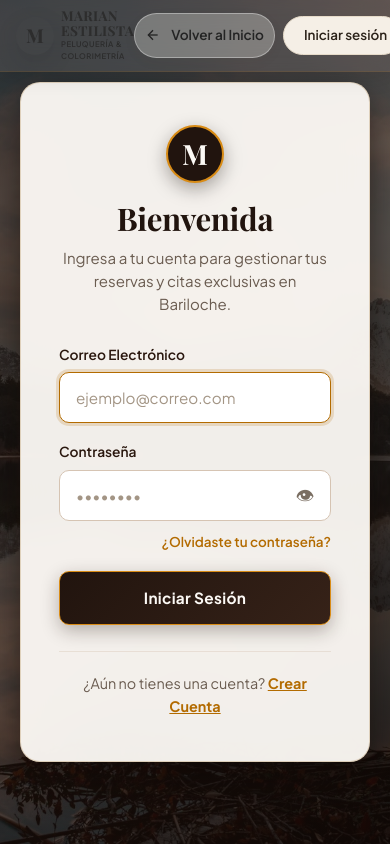
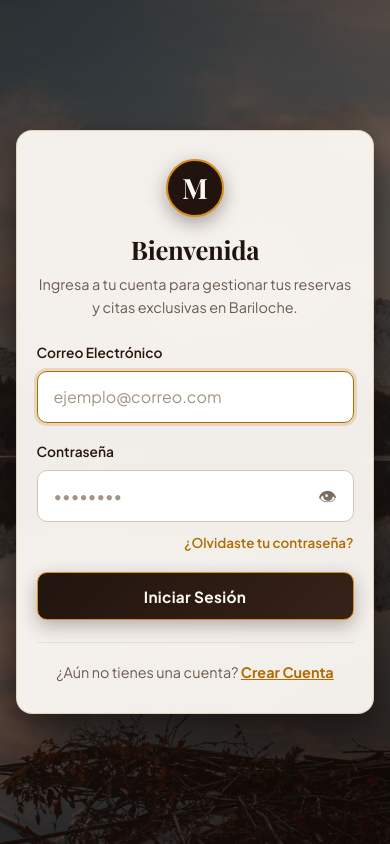
Before and after one commit to PueblaTL/Peluqueria_Marian_Estilista, a PHP site: page /marian-estilista/frontend/pages/login.html in a window 390 px wide. Run offline with PHP 8.4, Linux system fonts and the light colour scheme; some libraries are stand-ins or nearby versions; some web fonts are replaced.

Commit message:
cambio en responsive login

```diff
--- a/backend/config/config.php
+++ b/backend/config/config.php
@@ -128,7 +128,7 @@ define('SMTP_PASSWORD', getenv('SMTP_PASSWORD') !== false ? getenv('SMTP_PASSWOR
 define('SMTP_ENCRYPTION', getenv('SMTP_ENCRYPTION') ?: 'ssl'); // 'ssl' (SMTPS, puerto 465) o 'tls' (puerto 587)
 
 // Correo de Marian para notificaciones de nuevos turnos:
-define('MARIAN_NOTIFICATION_EMAIL', getenv('MARIAN_NOTIFICATION_EMAIL') ?: 'marianestilista@gmail.com');
+define('MARIAN_NOTIFICATION_EMAIL', getenv('MARIAN_NOTIFICATION_EMAIL') ?: 'agupuebla17@gmail.com');
 
 
 // Configuración de Sesión Segura en PHP
--- a/frontend/css/auth.css
+++ b/frontend/css/auth.css
@@ -364,6 +364,62 @@
 }
 
 
+/* Ajustes exclusivos del login en pantallas pequeñas. */
+@media (max-width: 768px) {
+  .login-page {
+    min-height: 100svh;
+  }
+
+  .login-page .site-header {
+    display: none;
+  }
+
+  .login-page .auth-main-content {
+    padding: 24px 16px;
+    min-width: 0;
+  }
+
+  .login-page .auth-card {
+    min-width: 0;
+    padding: 28px clamp(16px, 5vw, 32px);
+    border-radius: 16px;
+    overflow-wrap: anywhere;
+  }
+
+  .login-page .auth-card-header {
+    margin-bottom: 24px;
+  }
+
+  .login-page .auth-title {
+    font-size: clamp(1.6rem, 6vw, 1.95rem);
+    line-height: 1.25;
+  }
+
+  .login-page .auth-subtitle {
+    font-size: 0.9rem;
+  }
+
+  .login-page .form-input-custom {
+    min-width: 0;
+    min-height: 48px;
+    font-size: 16px;
+  }
+
+  .login-page .auth-btn-submit,
+  .login-page .auth-btn-back {
+    min-height: 48px;
+    padding: 12px;
+    white-space: normal;
+    line-height: 1.4;
+  }
+
+  .login-page .auth-card-footer {
+    margin-top: 22px;
+    padding-top: 18px;
+    line-height: 1.6;
+  }
+}
+
 /* ==========================================================================
    PANEL MIS RESERVAS
    ========================================================================== */
--- a/frontend/pages/login.html
+++ b/frontend/pages/login.html
@@ -24,7 +24,7 @@
   <link rel="stylesheet" href="../css/alerts.css">
 </head>
 
-<body class="auth-page-body auth-login-theme">
+<body class="auth-page-body auth-login-theme login-page">
 
   <!-- Header mínimo -->
   <header class="site-header scrolled">
```
Also changed, not shown: 1 other file.
